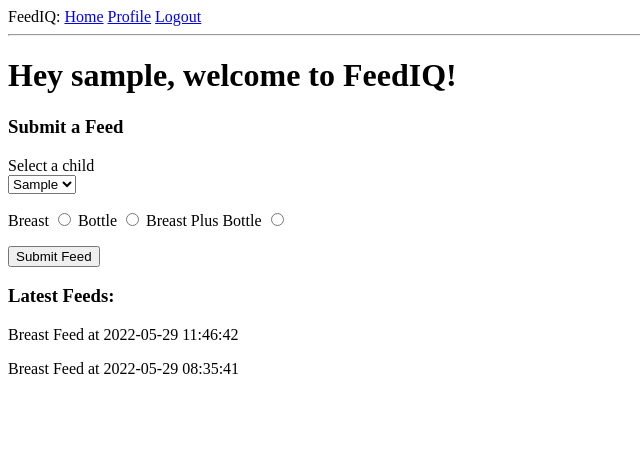
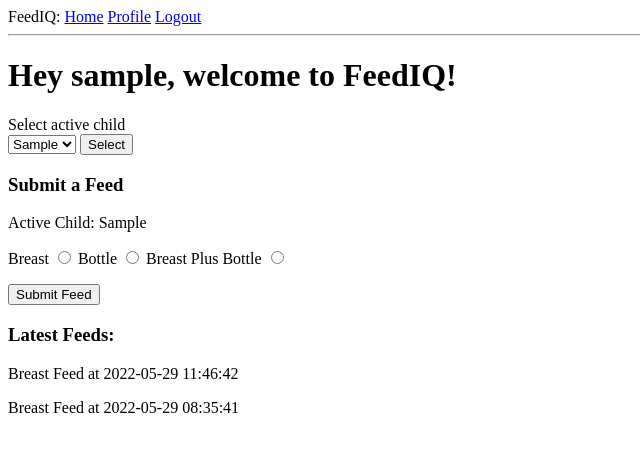
Before and after one commit to scottunderwoodomg/feed-iq, a Flask app: page / in a window 1280 px wide. Shown: the top 452 px of the page, without its empty margins (0-640 px from the left). Run offline with Flask 2, Linux system fonts and the light colour scheme; a user stored in the database is signed in; tables that the repository leaves empty hold one stand-in row (values such as "Sample post").

Commit message:
select active child on index

```diff
--- a/app/forms.py
+++ b/app/forms.py
@@ -68,9 +68,6 @@ class AddChildForm(FlaskForm):
 
 
 class LogFeedForm(FlaskForm):
-    selected_child = SelectField(
-        "Select a child", coerce=int, validators=[DataRequired()]
-    )
     feed_type = RadioField(
         "Type of feed",
         choices=[
@@ -81,3 +78,8 @@ class LogFeedForm(FlaskForm):
         validators=[DataRequired()],
     )
     submit = SubmitField("Submit Feed")
+
+
+class SelectActiveChildForm(FlaskForm):
+    selected_child = SelectField("Select active child", coerce=int)
+    submit = SubmitField("Select")
--- a/app/routes.py
+++ b/app/routes.py
@@ -15,6 +15,7 @@ from app.forms import RegistrationForm
 from app.forms import CreateFamilyForm
 from app.forms import AddChildForm
 from app.forms import LogFeedForm
+from app.forms import SelectActiveChildForm
 from app.models import Child
 from app.models import Family
 from app.models import Feed
@@ -34,18 +35,38 @@ def index():
         family_id=Family.query.filter_by(user_id=current_user.get_id()).first().id
     ).all()
 
+    user_active_child = (
+        User.query.filter_by(id=current_user.get_id()).first().active_child
+    )
+
+    if user_active_child is not None:
+        user_active_child_name = (
+            Child.query.filter_by(id=user_active_child).first().child_first_name
+        )
+    else:
+        user_active_child_name = None
+
     # TODO: Resolve bug where user_children cannot be loaded for a user just regustered
     # user_children = None
 
     if user_children is not None:
-        log_feed_form = LogFeedForm()
-        log_feed_form.selected_child.choices = [
+        select_active_child_form = SelectActiveChildForm()
+        select_active_child_form.selected_child.choices = [
             (c.id, c.child_first_name) for c in user_children
         ]
+        if select_active_child_form.validate_on_submit():
+            db.session.query(User).filter(User.id == current_user.get_id()).update(
+                {"active_child": select_active_child_form.selected_child.data}
+            )
+            db.session.commit()
+            flash("Active child updated")
+            return redirect(url_for("index"))
+
+        log_feed_form = LogFeedForm()
         if log_feed_form.validate_on_submit():
             feed = Feed(
                 feed_type=log_feed_form.feed_type.data,
-                child_id=log_feed_form.selected_child.data,
+                child_id=user_active_child,
             )
             db.session.add(feed)
             db.session.commit()
@@ -53,6 +74,7 @@ def index():
             return redirect(url_for("index"))
     else:
         log_feed_form = None
+        select_active_child_form = None
 
     feeds = [
         {
@@ -71,7 +93,9 @@ def index():
         title="Home",
         feeds=feeds,
         user_children=user_children,
+        user_active_child_name=user_active_child_name,
         log_feed_form=log_feed_form,
+        select_active_child_form=select_active_child_form,
     )
 
 
--- a/app/templates/index.html
+++ b/app/templates/index.html
@@ -4,16 +4,21 @@
 {% block content %}
 <h1>Hey {{ current_user.username }}, welcome to FeedIQ!</h1>
 {% if user_children != None %}
+<form action="" method="post">
+    {{ select_active_child_form.hidden_tag() }}
+    <p>
+        {{ select_active_child_form.selected_child.label }}<br>
+        {{ select_active_child_form.selected_child(size=1) }}
+        {% for error in select_active_child_form.selected_child.errors %}
+        <span style="color: red;">[{{ error }}]</span>
+        {% endfor %}
+        {{ select_active_child_form.submit() }}
+    </p>
+</form>
 <h3>Submit a Feed</h3>
+<p>Active Child: {{ user_active_child_name }}</p>
 <form action="" method="post">
     {{ log_feed_form.hidden_tag() }}
-    <p>
-        {{ log_feed_form.selected_child.label }}<br>
-        {{ log_feed_form.selected_child(size=1) }}
-        {% for error in log_feed_form.selected_child.errors %}
-        <span style="color: red;">[{{ error }}]</span>
-        {% endfor %}
-    </p>
     {% for subfield in log_feed_form.feed_type %}
     <tr>
         <td>{{ subfield.label }}</td>
```
Also changed, not shown: app.db.
